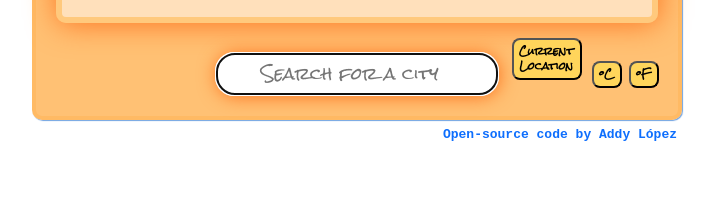
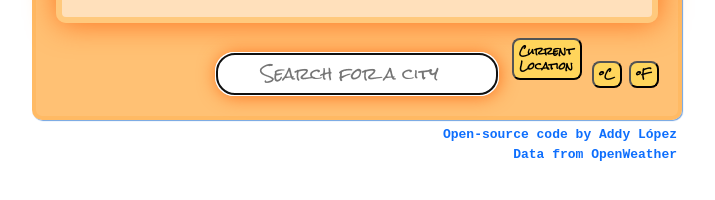
Before and after one commit to AddyLopez/shecodesplus-weather-app, a plain HTML site: page index.html in a window 1280 px wide. Shown: the part 252-452 px from the top of the page, without its empty margins (283-998 px from the left). Drawn offline with nearby package versions, Linux system fonts and the light colour scheme; no server answers; a web font is replaced by a local one.

Commit message:
Incorporated a link to source data for credibility
This link boosts the credibility of this application because it lends transparency to the data and offers information on the accuracy of these figures to the user.

```diff
--- a/index.html
+++ b/index.html
@@ -92,11 +92,12 @@
           </span>
         </form>
       </div>
-      <a
+      <a class = "link-one"
         href="https://github.com/AddyLopez/shecodesplus-weather-app"
         target="_blank"
         >Open-source code by Addy López</a
       >
+      <a href="https://openweathermap.org/accuracy-and-quality" target="_blank">Data from OpenWeather</a>
     </div>
     <script src="src copy/script.js"></script>
   </body>
--- a/src copy/style.css
+++ b/src copy/style.css
@@ -50,12 +50,15 @@
   font-size: 13px;
   font-weight: bold;
   display: block;
-  margin: 5px;
+  margin-right: 5px;
   text-align: right;
   text-decoration: none;
 }
 a:hover {
   text-decoration: underline;
+}
+.link-one {
+  margin-top: 5px;
 }
 .col-4 {
   margin: 0;
```
